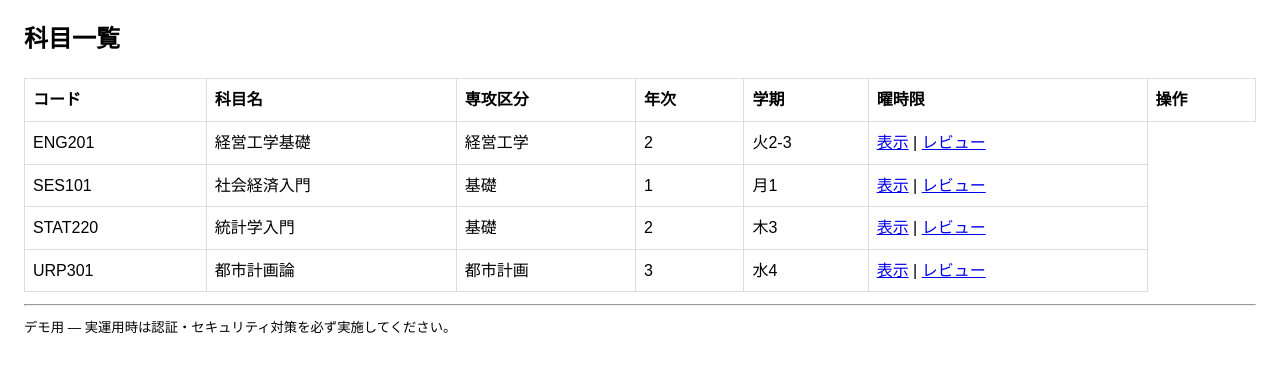
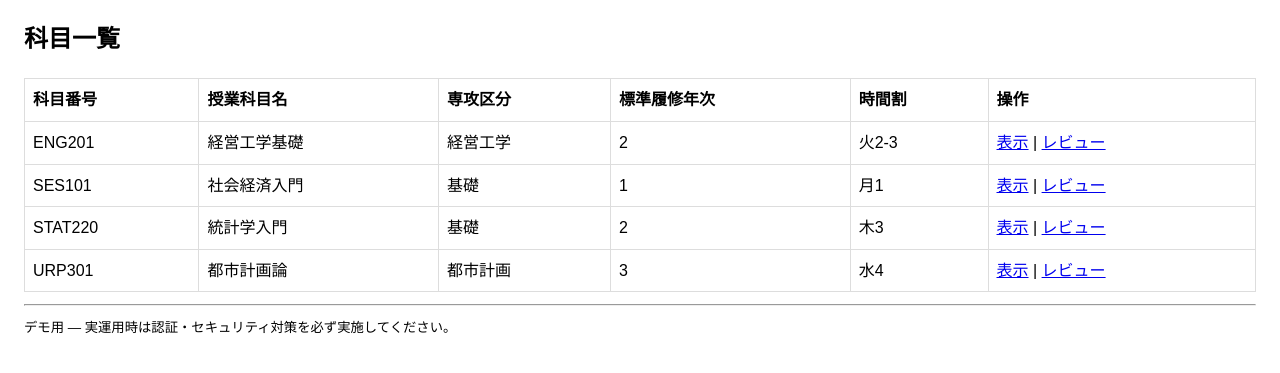
Before and after one commit to yuchan052121-ai/project3, a Flask app: page / in a window 1280 px wide. Shown: the part 132-505 px from the top of the page. Run offline with Flask 3, Linux system fonts and the light colour scheme; data comes from the database, SQL or seed files in the repository.

Commit message:
Update index.html

```diff
--- a/templates/index.html
+++ b/templates/index.html
@@ -2,7 +2,7 @@
 {% block content %}
 <h2>科目一覧</h2>
 <table class="courses">
-  <thead><tr><th>コード</th><th>科目名</th><th>専攻区分</th><th>年次</th><th>学期</th><th>曜時限</th><th>操作</th></tr></thead>
+  <thead><tr><th>科目番号</th><th>授業科目名</th><th>専攻区分</th><th>標準履修年次</th><th>時間割</th><th>操作</th></tr></thead>
   <tbody>
   {% for c in courses %}
     <tr>
```
